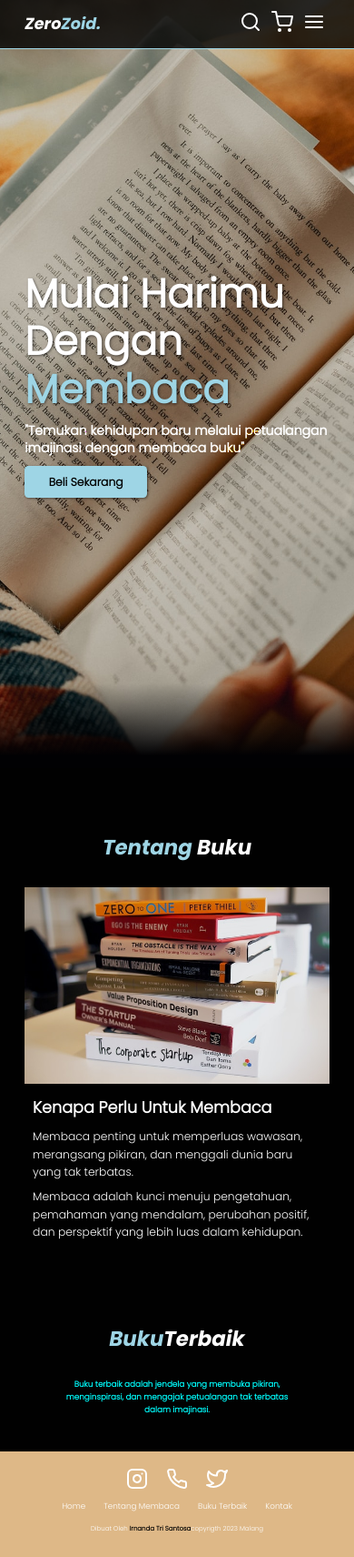
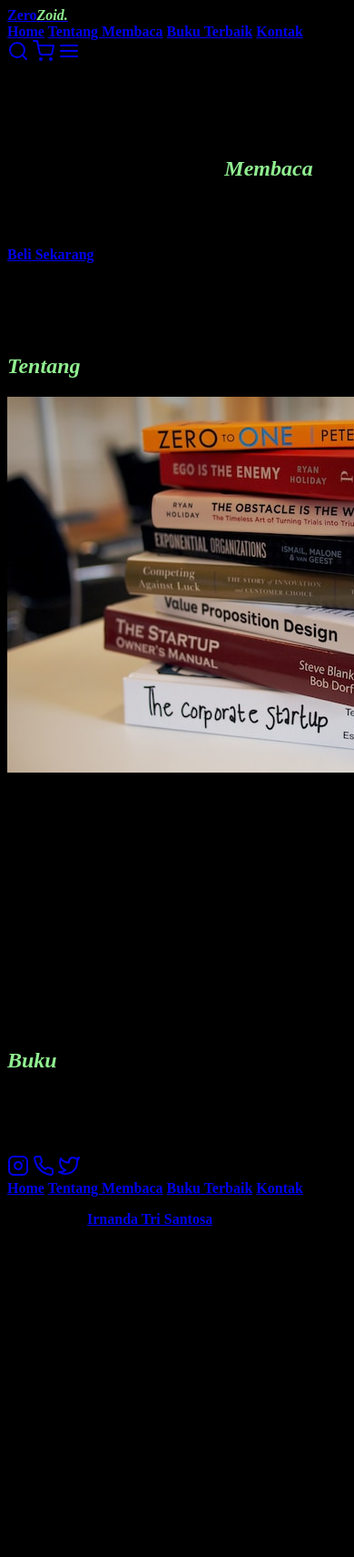
Before and after one commit to IrnandaNanda/IrnandaNanda.github.io, a plain HTML site: page Index.html in a window 390 px wide. Shown: the whole page at 91% size. After the commit the page ends 1373 px from the top, so only its background shows below. Drawn offline with nearby package versions, Linux system fonts and the light colour scheme.

Commit message:
Add files via upload

```diff
--- a/style.css
+++ b/style.css
@@ -1,332 +1,32 @@
-:root {
-    --primary: rgb(158, 213, 229);
-    --bg: #010101;
-    /* b6895b */
-}
+html {
+    overflow-x: hidden;
 
-* {
-    margin: 0;
-    padding: 0;
-    box-sizing: border-box;
-    outline: none;
-    border: none;
-    text-decoration: none;
 }
 
 body {
-    font-family: 'Poppins', sans-serif;
-    background-color: var(--bg);
-    color: white;
-    /* min-height: 2000vh; */
+    overflow-x: hidden;
+    width: 100%;
+    max-width: 100vw;
+    font-weight: bold;
+    background-color: black;
+    background-size: cover;
+    background-repeat: no-repeat;
+    background-attachment: fixed;
 }
 
-html {
-    scroll-behavior: smooth;
+h4 {
+    font-weight: bold;
 }
 
-/* Navbar */
-.navbar {
-    display: flex;
-    justify-content: space-between;
-    align-items: center;
-    padding: 1.4rem 7%;
-    background-color: rgba(1, 1, 1, 0.8);
-    border-bottom: 1px solid var(--primary);
-    position: fixed;
-    top: 0;
-    left: 0;
-    right: 0;
-    z-index: 9999;
+.jumbotron {
+    padding-top: 5rem;
 }
 
-.navbar .Navbar-Logo {
-    font-size: 2rem;
-    font-weight: 700;
-    color: #fff;
+span {
+    color: lightgreen;
     font-style: italic;
 }
 
-.navbar .Navbar-Logo span {
-    color: var(--primary);
+section {
+    padding-top: 5rem;
 }
-
-.navbar .navbar-nav a {
-    color: white;
-    display: inline-block;
-    font-size: 1.4rem;
-    margin: 0 1rem;
-}
-
-.navbar .navbar-nav a:hover {
-    color: var(--primary);
-}
-
-.navbar .navbar-nav a::after {
-    content: '';
-    display: block;
-    padding-bottom: o.5rem;
-    border-bottom: 0.1rem solid var(--primary);
-    transform: scaleX(0);
-    transition: 0.2s linear;
-}
-
-.navbar .navbar-nav a:hover::after {
-    transform: scaleX(0.5);
-}
-
-.navbar .navbar-extra a {
-    color: white;
-    margin: 0 0.5rem;
-}
-
-.navbar .navbar-extra a:hover {
-    color: var(--primary);
-}
-
-#menu {
-    display: none;
-}
-
-/* Hero Section */
-.hero {
-    min-height: 100vh;
-    display: flex;
-    align-items: center;
-    background-image: url('../IMG/coba.jpg');
-    background-repeat: no-repeat;
-    background-size: cover;
-    background-position: center 0.8%;
-    position: relative;
-}
-
-.hero::after {
-    content: '';
-    display: block;
-    position: absolute;
-    width: 100%;
-    height: 20%;
-    bottom: 0;
-    background: linear-gradient(0deg, rgba(1, 1, 3, 1) 8%, rgba(255, 255, 255, 0) 55%);
-}
-
-.hero .content {
-    padding: 1.4rem 7%;
-    max-width: 60rem;
-}
-
-.hero .content h1 {
-    font-size: 5rem;
-    color: #fff;
-    text-shadow: 1px 1px 3px rgba(1, 1, 3, 0.5);
-    line-height: 1.2;
-}
-
-.hero .content h1 span {
-    color: var(--primary);
-}
-
-.hero .content p {
-    font-size: 1.6rem;
-    font-weight: bold;
-    margin-top: 1rem;
-    line-height: 1.4;
-    color: aliceblue;
-    text-shadow: 2px 2px 3px rgba(1, 1, 3, 0.5);
-    mix-blend-mode: color-dodge;
-}
-
-.hero .content .cta {
-    margin-top: 1rem;
-    font-weight: bold;
-    display: inline-block;
-    padding: 1rem 3rem;
-    font-size: 1.4rem;
-    color: black;
-    background-color: rgb(158, 213, 229);
-    border-radius: 0.5rem;
-    box-shadow: 1px 1px 3px rgba(1, 1, 3, 0.5);
-}
-
-/* Hero Section End */
-
-/* About Section */
-.about,
-.daftar {
-    padding: 8rem 7% 1.4rem;
-}
-
-.about h2,
-.daftar h2 {
-    text-align: center;
-    font-size: 2.6rem;
-    font-weight: bold;
-    margin-bottom: 3rem;
-    font-style: italic;
-}
-
-.about h2 span,
-.daftar h2 span {
-    color: var(--primary);
-}
-
-.about .row {
-    display: flex;
-}
-
-.about .row .about-img {
-    flex: 1 1 45rem;
-}
-
-.about .row .about-img img {
-    width: 100%;
-}
-
-.about .row .content {
-    flex: 1 1 35rem;
-    padding: 0 1rem;
-}
-
-.about .row .content h3 {
-    font-size: 1.8rem;
-    margin-bottom: 1rem;
-}
-
-.about .row .content p {
-    margin-bottom: 0.8rem;
-    font-size: 1.4rem;
-    font-weight: 300;
-    line-height: 1.6;
-}
-
-
-/* Menu Section */
-.menu h2 {
-    margin-bottom: 0.5rem;
-}
-
-.daftar p {
-    text-align: center;
-    max-width: 30rem;
-    margin: auto;
-    font-weight: bold;
-    color: aqua;
-    line-height: 1.6;
-}
-
-/* Footer */
-footer {
-    background-color: burlywood;
-    margin-top: 3rem;
-    padding: 1rem 0 3rem;
-    text-align: center;
-}
-
-footer .social {
-    padding: 1rem 0;
-}
-
-footer .social a {
-    color: white;
-    margin: 1rem;
-}
-
-footer .social a:hover,
-footer .links a:hover {
-    color: var(--bg);
-}
-
-footer .links {
-    margin-bottom: 1.4rem;
-}
-
-footer .links a {
-    color: #fff;
-    padding: 0.7rem 1rem;
-    margin-bottom: 1rem;
-}
-
-footer .credit {
-    font-size: 0.8rem;
-}
-
-footer .credit a {
-    color: var(--bg);
-    font-weight: bold;
-}
-
-/* Media Queries */
-
-/* laptop */
-@media (max-width: 1366px) {
-    html {
-        font-size: 75%;
-    }
-}
-
-/* Tablet */
-@media (max-width: 768px) {
-    html {
-        font-size: 62.5%;
-    }
-
-    #menu {
-        display: inline-block;
-    }
-
-    .navbar .navbar-nav {
-        position: absolute;
-        top: 100%;
-        right: -100%;
-        background-color: white;
-        width: 30rem;
-        height: 100vh;
-        transition: 0.3s;
-    }
-
-    .navbar .navbar-nav.active {
-        right: 0;
-    }
-
-    .navbar .navbar-nav a {
-        color: var(--bg);
-        display: block;
-        margin: 1.5rem;
-        padding: 0.5rem;
-        font-size: 2rem;
-    }
-
-    .navbar .navbar-nav a::after {
-        transform-origin: 0 0;
-    }
-
-    .navbar .navbar-nav a:hover::after {
-        transform: scaleX(0.2);
-    }
-
-    .about .row {
-        flex-wrap: wrap;
-    }
-
-    /* .about .row .about-img img {
-        height: 24rem;
-        object-fit: cover;
-    } */
-
-    .about .row .content h3 {
-        margin-top: 1rem;
-        font-size: 2rem;
-    }
-
-    .about .row .content.p {
-        font-size: 1.6rem;
-    }
-}
-
-/* Handphone */
-@media (max-width: 650px) {
-    html {
-        font-size: 55%;
-    }
-}
-
-/* Media Queries End */
```
Also changed, not shown: index.html (added, +331 -0 lines).
